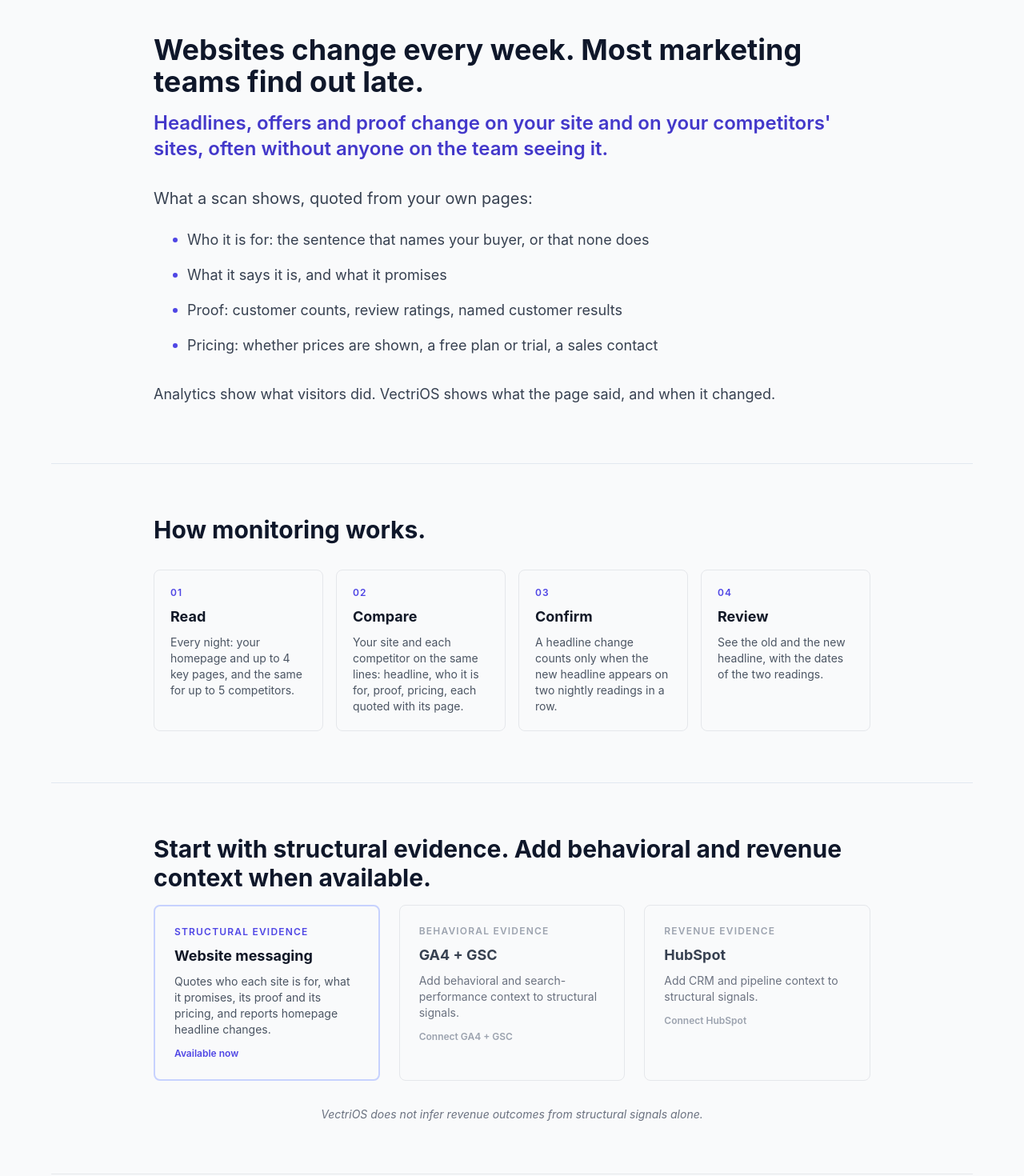
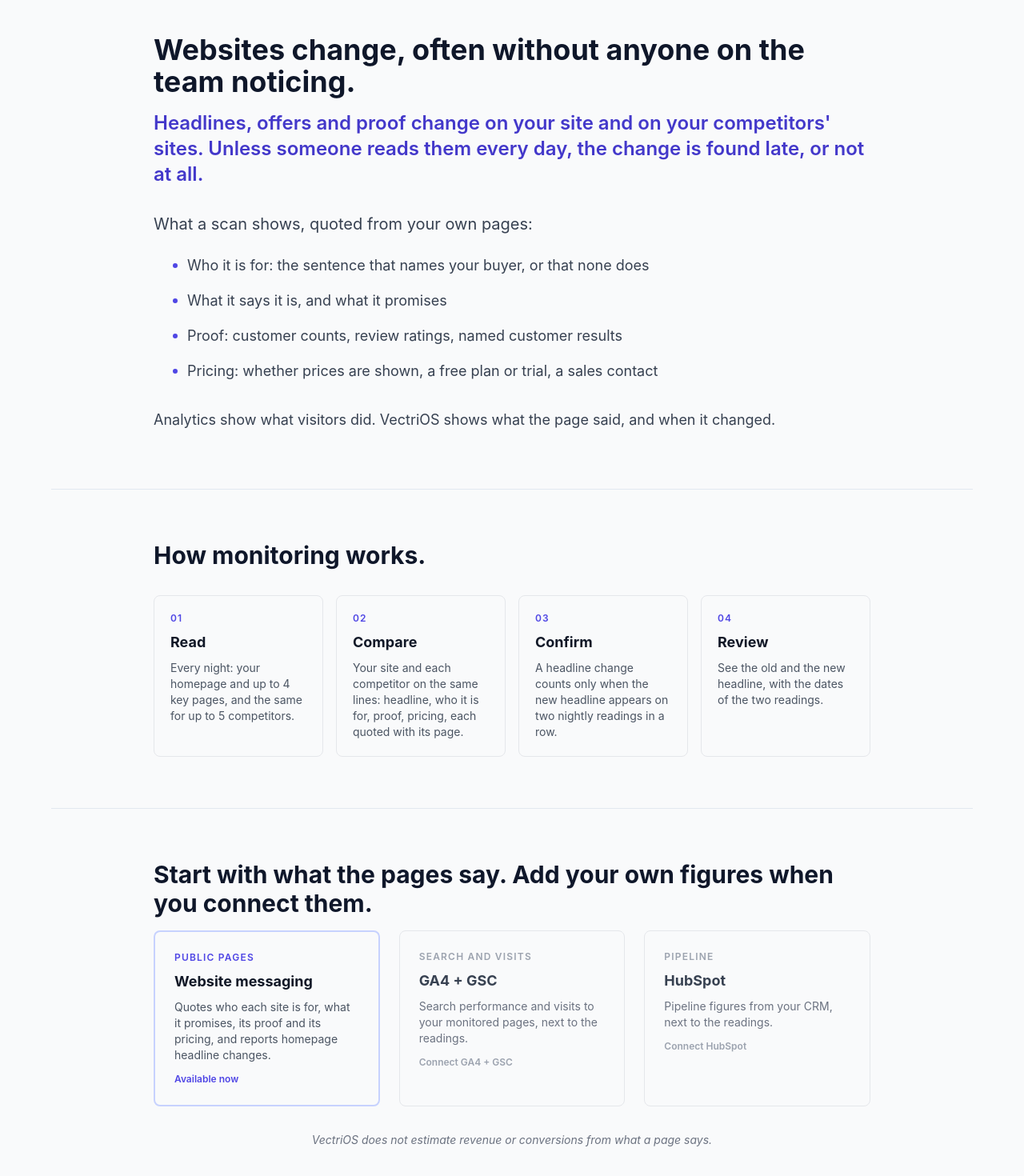
Before and after one commit to Ardeleanugeorge/Vectrios-fronted, a Next.js app in the folder Desktop/UNICORN/frontend/: page / in a window 1280 px wide. Shown: the part 1120-2590 px from the top of the page at 80% size. Built offline with nearby package versions, Linux system fonts and the light colour scheme; no server answers.

Commit message:
Landing and integrations: what the product does, no structural/revenue evidence wording (batch 10)

```diff
--- a/Desktop/UNICORN/frontend/app/account/page.tsx
+++ b/Desktop/UNICORN/frontend/app/account/page.tsx
@@ -1248,15 +1248,15 @@ export default function AccountPage() {
                   <div className="rounded-xl border border-slate-200 p-4">
                     <p className="text-sm font-semibold text-slate-900 dark:text-gray-900">Analytics</p>
                     <p className="text-xs text-gray-600 mt-1">
-                      Sessions and conversions turn a structural reading into a
-                      measured effect rather than a modelled one.
+                      Sessions and conversions on your monitored pages, as your
+                      analytics report them, next to the readings.
                     </p>
                   </div>
                   <p className="text-xs text-gray-500">
                     A number typed into a form is an assumption, and an
                     assumption displayed as a measurement is worth less than no
-                    number at all. The structural assessment does not depend on
-                    any of this: it comes from reading your site.
+                    number at all. The readings do not depend on any of this:
+                    they come from reading your site.
                   </p>
                 </div>
               </div>
--- a/Desktop/UNICORN/frontend/app/page.tsx
+++ b/Desktop/UNICORN/frontend/app/page.tsx
@@ -308,10 +308,10 @@ export default function Home() {
       <section className="max-w-6xl mx-auto px-6 py-16 border-t border-slate-200 dark:border-gray-200">
         <div className="max-w-4xl mx-auto">
           <h2 className="text-3xl md:text-4xl font-bold mb-4 text-slate-900">
-            Websites change every week. Most marketing teams find out late.
+            Websites change, often without anyone on the team noticing.
           </h2>
           <p className="text-2xl text-indigo-700 font-semibold mb-8">
-            Headlines, offers and proof change on your site and on your competitors&apos; sites, often without anyone on the team seeing it.
+            Headlines, offers and proof change on your site and on your competitors&apos; sites. Unless someone reads them every day, the change is found late, or not at all.
           </p>
           <p className="text-xl text-gray-700 mb-6">What a scan shows, quoted from your own pages:</p>
           <ul className="space-y-4 text-lg text-gray-700 mb-8 ml-6">
@@ -371,28 +371,28 @@ export default function Home() {
       {/* EVIDENCE LAYERS SECTION */}
       <section className="max-w-6xl mx-auto px-6 py-16 border-t border-slate-200">
         <div className="max-w-4xl mx-auto">
-          <h2 className="text-3xl font-bold mb-4 text-slate-900">Start with structural evidence. Add behavioral and revenue context when available.</h2>
+          <h2 className="text-3xl font-bold mb-4 text-slate-900">Start with what the pages say. Add your own figures when you connect them.</h2>
           <div className="grid md:grid-cols-3 gap-6 mb-8">
             <div className="p-6 bg-gray-50 rounded-lg border-2 border-indigo-200">
-              <p className="text-xs font-semibold uppercase tracking-widest text-indigo-600 mb-2">Structural Evidence</p>
+              <p className="text-xs font-semibold uppercase tracking-widest text-indigo-600 mb-2">Public pages</p>
               <p className="text-lg font-bold text-gray-900 mb-2">Website messaging</p>
               <p className="text-sm text-gray-600">Quotes who each site is for, what it promises, its proof and its pricing, and reports homepage headline changes.</p>
               <p className="text-xs text-indigo-600 font-semibold mt-3">Available now</p>
             </div>
             <div className="p-6 bg-gray-50 rounded-lg border border-gray-200">
-              <p className="text-xs font-semibold uppercase tracking-widest text-gray-400 mb-2">Behavioral Evidence</p>
+              <p className="text-xs font-semibold uppercase tracking-widest text-gray-400 mb-2">Search and visits</p>
               <p className="text-lg font-bold text-gray-700 mb-2">GA4 + GSC</p>
-              <p className="text-sm text-gray-500">Add behavioral and search-performance context to structural signals.</p>
+              <p className="text-sm text-gray-500">Search performance and visits to your monitored pages, next to the readings.</p>
               <p className="text-xs text-gray-400 font-semibold mt-3">Connect GA4 + GSC</p>
             </div>
             <div className="p-6 bg-gray-50 rounded-lg border border-gray-200">
-              <p className="text-xs font-semibold uppercase tracking-widest text-gray-400 mb-2">Revenue Evidence</p>
+              <p className="text-xs font-semibold uppercase tracking-widest text-gray-400 mb-2">Pipeline</p>
               <p className="text-lg font-bold text-gray-700 mb-2">HubSpot</p>
-              <p className="text-sm text-gray-500">Add CRM and pipeline context to structural signals.</p>
+              <p className="text-sm text-gray-500">Pipeline figures from your CRM, next to the readings.</p>
               <p className="text-xs text-gray-400 font-semibold mt-3">Connect HubSpot</p>
             </div>
           </div>
-          <p className="text-sm text-gray-500 text-center italic">VectriOS does not infer revenue outcomes from structural signals alone.</p>
+          <p className="text-sm text-gray-500 text-center italic">VectriOS does not estimate revenue or conversions from what a page says.</p>
         </div>
       </section>
 
--- a/Desktop/UNICORN/frontend/app/signup/page.tsx
+++ b/Desktop/UNICORN/frontend/app/signup/page.tsx
@@ -126,7 +126,7 @@ export default function SignUpPage() {
         <div className="text-center mb-8">
           <h1 className="text-4xl font-bold mb-4">Create Free Account</h1>
           <p className="text-lg text-gray-600">
-            Establish your structural baseline in under 3 minutes.
+            Save your scan and start monitoring in under 3 minutes.
           </p>
         </div>
 
--- a/Desktop/UNICORN/frontend/components/dashboard/IntegrationsPanel.tsx
+++ b/Desktop/UNICORN/frontend/components/dashboard/IntegrationsPanel.tsx
@@ -95,7 +95,7 @@ export default function IntegrationsPanel() {
       <div className="mb-5">
         <h3 className="text-base font-semibold text-gray-900">Data Integrations</h3>
         <p className="text-xs text-gray-500 mt-1">
-          Connect your tools to add behavioral and revenue evidence to structural monitoring.
+          Connect your tools to see their figures next to the nightly readings.
         </p>
       </div>
 
@@ -114,7 +114,7 @@ export default function IntegrationsPanel() {
             </div>
             <div>
               <p className="text-sm font-medium text-gray-900">Google Search Console + GA4</p>
-              <p className="text-xs text-gray-500">Search performance and behavioral signals</p>
+              <p className="text-xs text-gray-500">Search performance and visits to your monitored pages</p>
             </div>
           </div>
           <div className="flex items-center gap-2">
@@ -153,7 +153,7 @@ export default function IntegrationsPanel() {
             </div>
             <div>
               <p className="text-sm font-medium text-gray-900">HubSpot CRM</p>
-              <p className="text-xs text-gray-500">Pipeline and revenue-stage signals</p>
+              <p className="text-xs text-gray-500">Pipeline figures from your CRM</p>
             </div>
           </div>
           <div className="flex items-center gap-2">
@@ -188,7 +188,7 @@ export default function IntegrationsPanel() {
       </div>
 
       <p className="text-xs text-gray-400 mt-4">
-        Additional data sources increase evidence depth and enable behavioral and revenue signals. All connected data is read-only.
+        VectriOS shows these figures as your tools report them and estimates none. All connected data is read-only.
       </p>
     </div>
   )
```
